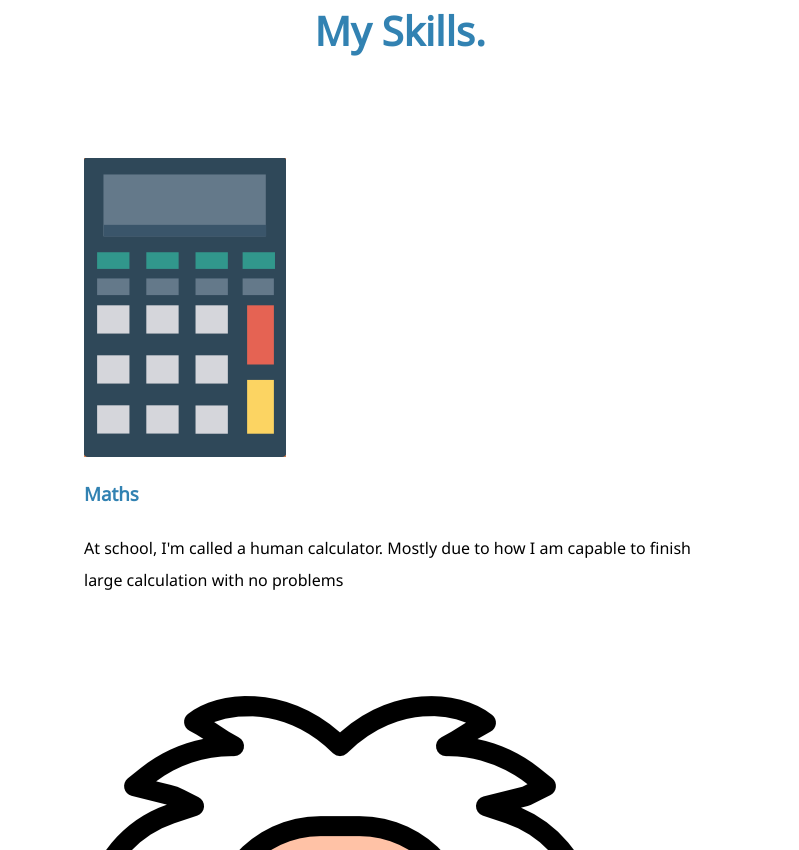
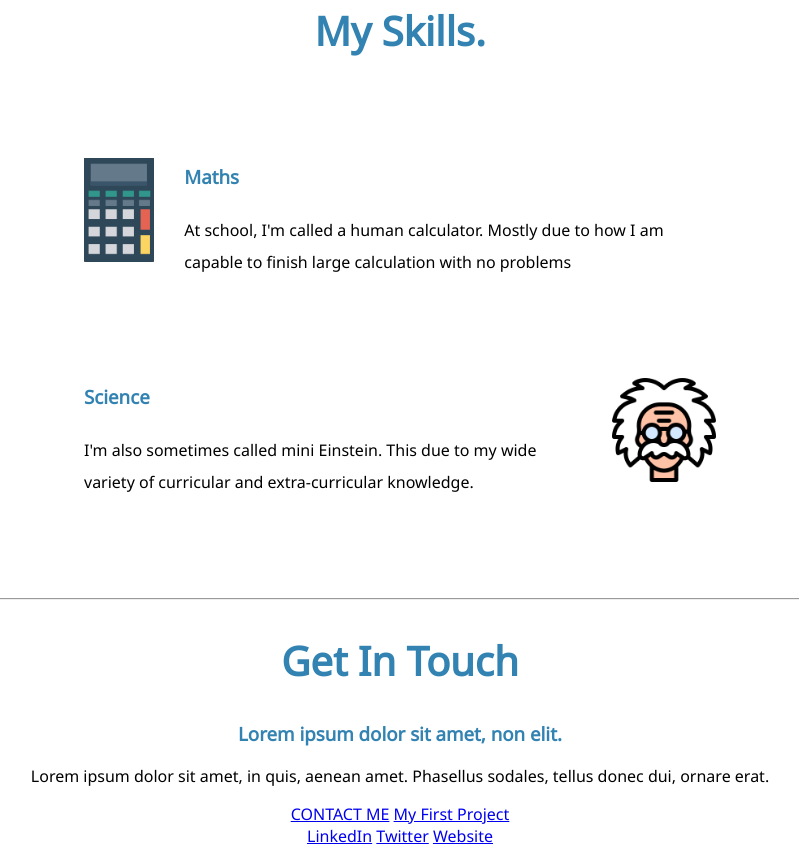
Before and after one commit to NithilanV/cv, a plain HTML site: page CSSMySite/css_index.html in a window 1280 px wide. Shown: the part 852-1702 px from the top of the page, without its empty margins (240-1039 px from the left). Drawn offline with Linux system fonts and the light colour scheme; a web font is replaced by a local one.

Commit message:
added class to hr and changed class for images

```diff
--- a/CSSMySite/css_index.html
+++ b/CSSMySite/css_index.html
@@ -20,16 +20,16 @@
               <h2>Hello.</h2>
               <p>Lorem ipsum dolor sit amet, vitae volutpat, dui conubia, dolor urna. Non auctor, montes nulla distinctio.</p>
             </div>
-            <hr>
+            <hr class="hr">
             <div class="skills">
               <h2>My Skills.</h2>
               <div class="skill-row">
-                <img class="images" src="../calculator.png" alt="calculator">
+                <img class="cal" src="../calculator.png" alt="calculator">
                 <h3>Maths</h3>
                 <p>At school, I'm called a human calculator. Mostly due to how I am capable to finish large calculation with no problems</p>
               </div>
               <div class="skill-row">
-                <img class="images" src="../einstein.png" alt="">
+                <img class="ein" src="../einstein.png" alt="">
                 <h3>Science</h3>
                 <p>I'm also sometimes called mini Einstein. This due to my wide variety of curricular and extra-curricular knowledge.</p>
               </div>
```
